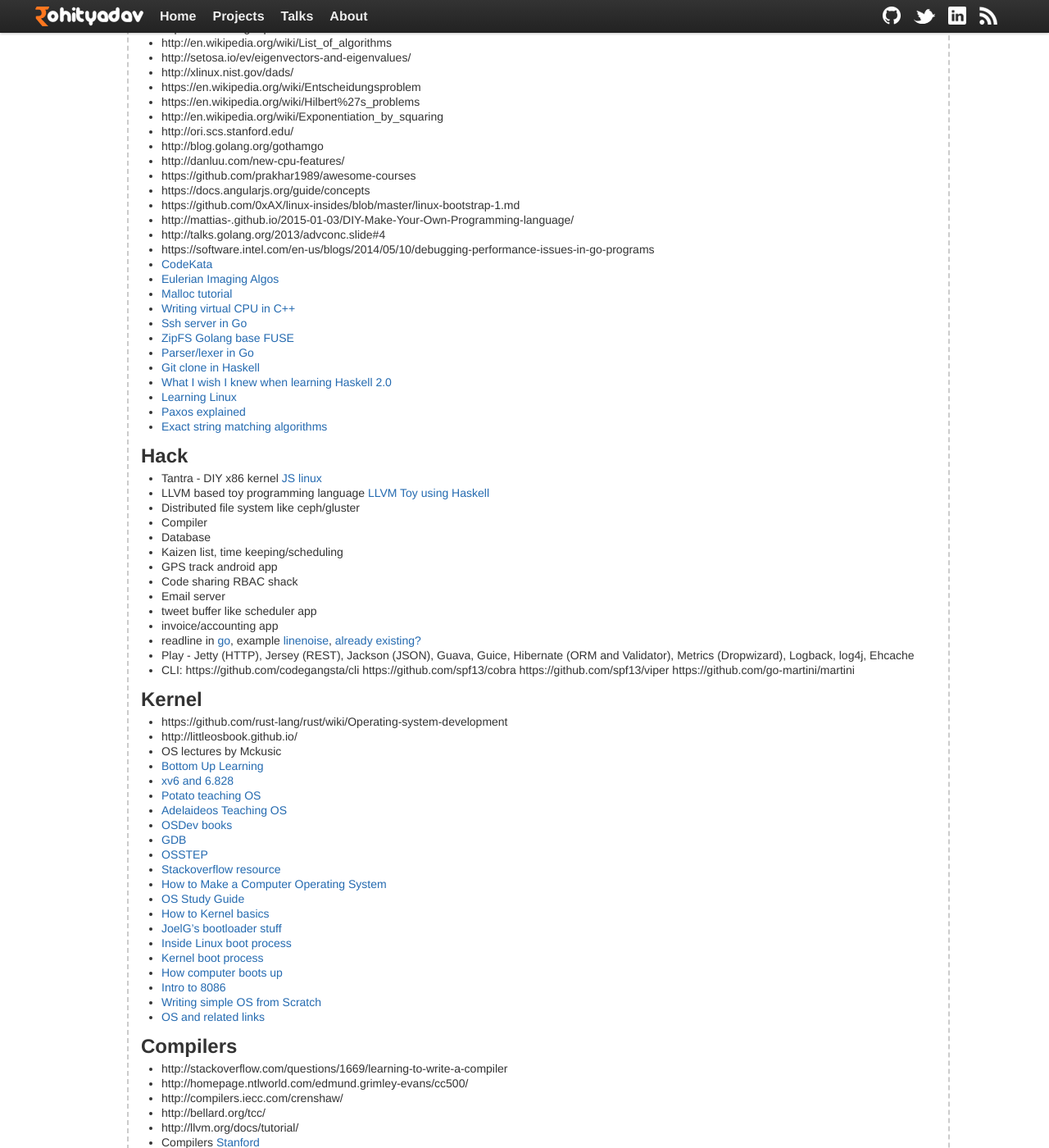
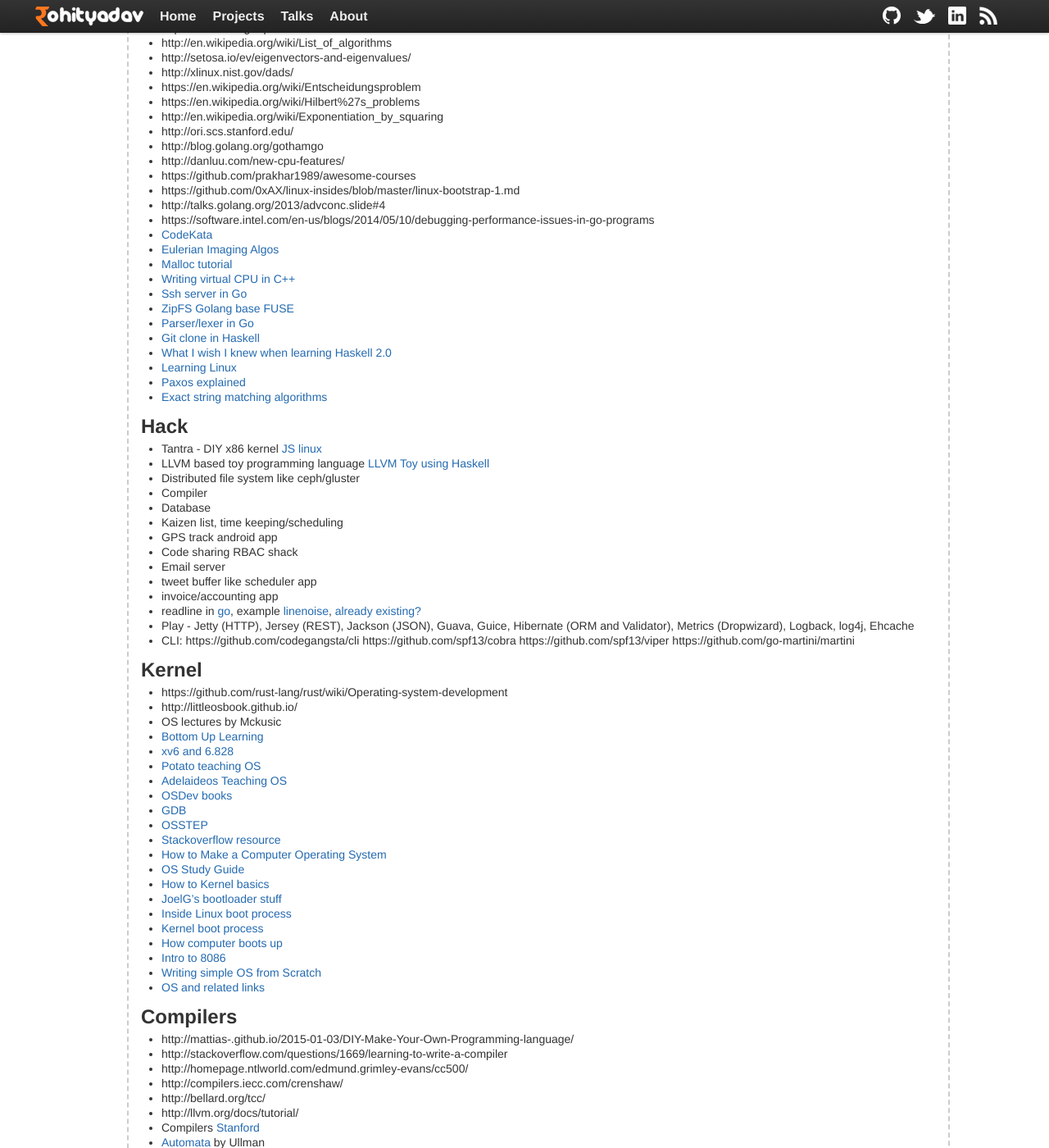
Before and after one commit to rohityadavcloud/rohityadavcloud.github.io, a Jekyll site: the page built from kaizen/index.markdown, in a window 1280 px wide and 1400 px high, scrolled down 716 px. Shown: the whole window at 82% size. Built offline with Jekyll 4.4.1, drawn with Linux system fonts in a browser that asks for light colours; some of the changed lines change nothing that is shown.

Commit message:
ku
Signed-off-by: Rohit Yadav <rohit.yadav@shapeblue.com>

```diff
--- a/kaizen/index.markdown
+++ b/kaizen/index.markdown
@@ -49,9 +49,7 @@
 - http://blog.golang.org/gothamgo
 - http://danluu.com/new-cpu-features/
 - https://github.com/prakhar1989/awesome-courses
-- https://docs.angularjs.org/guide/concepts
 - https://github.com/0xAX/linux-insides/blob/master/linux-bootstrap-1.md
-- http://mattias-.github.io/2015-01-03/DIY-Make-Your-Own-Programming-language/
 - http://talks.golang.org/2013/advconc.slide#4
 - https://software.intel.com/en-us/blogs/2014/05/10/debugging-performance-issues-in-go-programs
 - [CodeKata](http://codekata.com/)
@@ -114,6 +112,7 @@
 
 ## Compilers
 
+- http://mattias-.github.io/2015-01-03/DIY-Make-Your-Own-Programming-language/
 - http://stackoverflow.com/questions/1669/learning-to-write-a-compiler
 - http://homepage.ntlworld.com/edmund.grimley-evans/cc500/
 - http://compilers.iecc.com/crenshaw/
```
